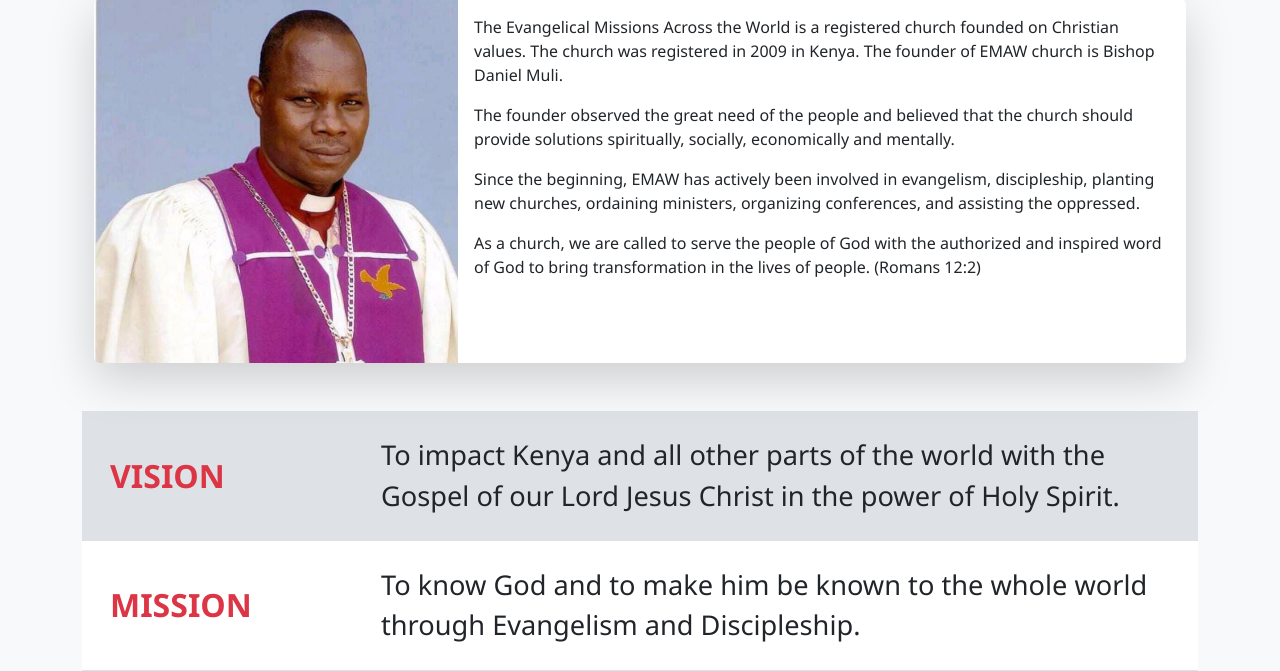
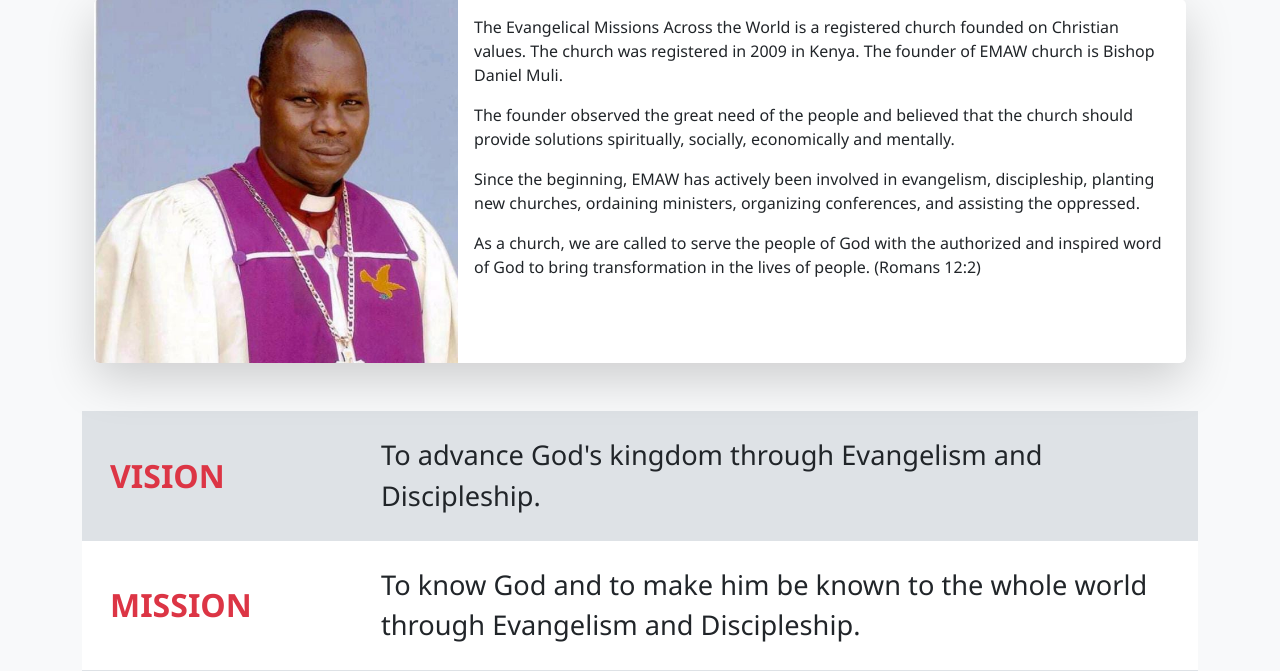
Before and after one commit to Fickey123/emaw_website, a Flask app: page /about in a window 1280 px wide; the page is wider, and only the part inside the window is pictured. Shown: the part 201-872 px from the top of that part. Run offline with Flask 3, Linux system fonts and the light colour scheme; some libraries are stand-ins or nearby versions.

Commit message:
modify templates/about.html and modify templates/home.html

```diff
--- a/templates/about.html
+++ b/templates/about.html
@@ -42,7 +42,7 @@
         Vision
       </div>
       <div class="col-md-9 text-dark" style="font-size: 1.7rem;">
-        To impact Kenya and all other parts of the world with the Gospel of our Lord Jesus Christ in the power of Holy Spirit.
+        To advance God's kingdom through Evangelism and Discipleship.
       </div>
     </div>
 
--- a/templates/home.html
+++ b/templates/home.html
@@ -88,7 +88,7 @@
     const cycleData = [
     {
       title: "Vision",
-      description: "To impact Kenya and all other parts of the world with the Gospel of our Lord Jesus Christ in the power of Holy Spirit."
+      description: "To advance God's kingdom through Evangelism and Discipleship."
     },
     {
       title: "Mission",
```
Also changed, not shown: static/images/WhatsApp Image 2025-07-20 at 17.31.39_be7eec9d.jpg (added), static/images/WhatsApp Image 2025-07-20 at 17.31.41_f872ed9b.jpg (added), static/images/WhatsApp Image 2025-07-20 at 17.31.43_75541fd8.jpg (added), static/images/WhatsApp Image 2025-07-20 at 17.31.43_e0358fc5.jpg (added), static/images/WhatsApp Image 2025-07-20 at 17.31.44_fa8843d7.jpg (added), static/images/WhatsApp Image 2025-07-20 at 17.31.44_faba9496.jpg (added), static/images/WhatsApp Image 2025-07-20 at 17.31.45_2bd92f3e.jpg (added).
